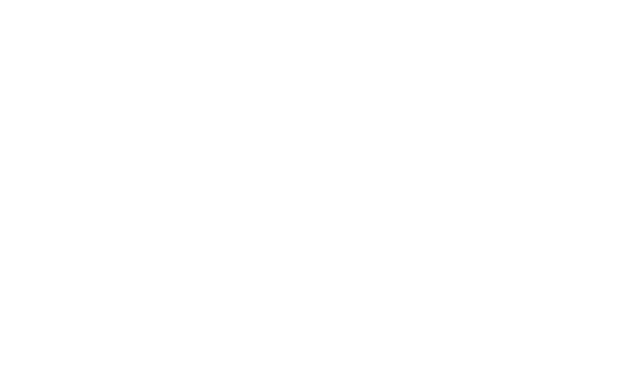
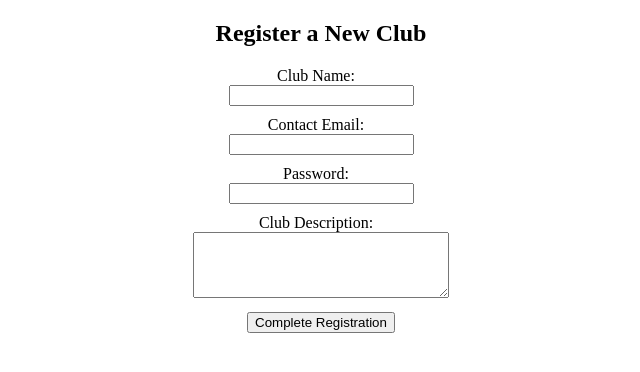
Before and after one commit to FakeNinja21/UCSCClubSearch, a React (Create React App) app: page /club-signup in a window 1280 px wide. Before the commit this address had no page. Shown: the top 372 px of the page, without its empty margins (319-959 px from the left). Built offline with nearby package versions, Linux system fonts and the light colour scheme.

Commit message:
week1 aadi login and signup pages

```diff
--- a/src/App.js
+++ b/src/App.js
@@ -1,22 +1,39 @@
-// App.js
-import { BrowserRouter as Router, Routes, Route } from "react-router-dom";
-import MainLogin from "./pages/MainLogin";
-import StudentLogin from "./pages/StudentLogin";
-import CalendarPage from "./pages/CalendarPage";
-import NotificationsPage from "./pages/NotificationsPage";
-import BrowseClubs from "./pages/BrowseClubs";
+import React from 'react';
+import { Routes, Route, Link } from 'react-router-dom';
+import StudentLogin from './pages/StudentLogin.js';
+import MainLogin from './pages/MainLogin.js';
+import BrowseClubs from './pages/BrowseClubs.js';
+import CalendarPage from './pages/CalendarPage.js';
+import NotificationsPage from './pages/NotificationsPage.js';
+import ClubSignUp from './pages/ClubSignUp.js';
+
+const HomePage = () => {
+  return (
+    <div style={{ textAlign: 'center' }}>
+      <h1>Club Connect</h1>
+      <Link to="/student-login">
+        <button>Login as Student</button>
+      </Link>
+      <Link to="/main-login" style={{ marginLeft: '10px' }}>
+        <button>Login as Club</button>
+      </Link>
+    </div>
+  );
+};
 
 function App() {
   return (
-    <Router>
+    <div className="App">
       <Routes>
-        <Route path="/" element={<MainLogin />} />
+        <Route path="/" element={<HomePage />} />
         <Route path="/student-login" element={<StudentLogin />} />
+        <Route path="/main-login" element={<MainLogin />} />
+        <Route path="/browse-clubs" element={<BrowseClubs />} />
         <Route path="/calendar" element={<CalendarPage />} />
         <Route path="/notifications" element={<NotificationsPage />} />
-        <Route path="/clubs" element={<BrowseClubs />} />
+        <Route path="/club-signup" element={<ClubSignUp />} />
       </Routes>
-    </Router>
+    </div>
   );
 }
 
--- a/src/index.js
+++ b/src/index.js
@@ -1,10 +1,16 @@
+// src/index.js - The Corrected Version
+
 import React from 'react';
 import ReactDOM from 'react-dom/client';
 import App from './App';
+import { BrowserRouter } from 'react-router-dom'; // Make sure this is imported
+
 
 const root = ReactDOM.createRoot(document.getElementById('root'));
 root.render(
   <React.StrictMode>
-    <App />
+    <BrowserRouter> {/* Make sure <App /> is wrapped by <BrowserRouter> */}
+      <App />
+    </BrowserRouter>
   </React.StrictMode>
 );
--- /dev/null
+++ b/src/pages/ClubSignUp.js
@@ -0,0 +1,73 @@
+// src/pages/ClubSignUp.js
+
+import React, { useState } from 'react';
+
+const ClubSignUp = () => {
+  // We need more state variables for a sign-up form
+  const [clubName, setClubName] = useState('');
+  const [clubEmail, setClubEmail] = useState('');
+  const [password, setPassword] = useState('');
+  const [clubDescription, setClubDescription] = useState('');
+
+  const handleSubmit = (event) => {
+    event.preventDefault();
+    const clubData = {
+      name: clubName,
+      email: clubEmail,
+      description: clubDescription,
+      // NOTE: In a real app, you would securely hash the password on the backend
+    };
+    alert(`Creating new club with data: ${JSON.stringify(clubData, null, 2)}`);
+  };
+
+  return (
+    <div style={{ textAlign: 'center' }}>
+      <h2>Register a New Club</h2>
+      <form onSubmit={handleSubmit}>
+        <div style={{ margin: '10px 0' }}>
+          <label htmlFor="clubName" style={{ marginRight: '10px', display: 'block' }}>Club Name:</label>
+          <input
+            type="text"
+            id="clubName"
+            value={clubName}
+            onChange={(e) => setClubName(e.target.value)}
+            required
+          />
+        </div>
+        <div style={{ margin: '10px 0' }}>
+          <label htmlFor="clubEmail" style={{ marginRight: '10px', display: 'block' }}>Contact Email:</label>
+          <input
+            type="email"
+            id="clubEmail"
+            value={clubEmail}
+            onChange={(e) => setClubEmail(e.target.value)}
+            required
+          />
+        </div>
+        <div style={{ margin: '10px 0' }}>
+          <label htmlFor="password" style={{ marginRight: '10px', display: 'block' }}>Password:</label>
+          <input
+            type="password"
+            id="password"
+            value={password}
+            onChange={(e) => setPassword(e.target.value)}
+            required
+          />
+        </div>
+        <div style={{ margin: '10px 0' }}>
+          <label htmlFor="clubDescription" style={{ marginRight: '10px', display: 'block' }}>Club Description:</label>
+          <textarea
+            id="clubDescription"
+            value={clubDescription}
+            onChange={(e) => setClubDescription(e.target.value)}
+            rows="4"
+            style={{width: '250px'}}
+          />
+        </div>
+        <button type="submit">Complete Registration</button>
+      </form>
+    </div>
+  );
+};
+
+export default ClubSignUp;
--- a/src/pages/MainLogin.js
+++ b/src/pages/MainLogin.js
@@ -1,26 +1,54 @@
-// pages/MainLogin.js
-import { useNavigate } from "react-router-dom";
+import React, { useState } from 'react';
+import { Link } from 'react-router-dom';
 
-export default function MainLogin() {
-  const navigate = useNavigate();
+const MainLogin = () => {
+  const [clubEmail, setClubEmail] = useState('');
+  const [password, setPassword] = useState('');
+
+  const handleSubmit = (event) => {
+    event.preventDefault();
+    alert(`Logging in Club with Email: ${clubEmail} and Password: ${password}`);
+  };
 
   return (
-    <div className="flex flex-col items-center justify-center min-h-screen bg-gray-100 px-4">
-      <h1 className="text-4xl font-bold mb-10 text-blue-700">Club Connect</h1>
-      <div className="space-y-4 w-full max-w-sm">
-        <button
-          onClick={() => navigate("/student-login")}
-          className="w-full bg-blue-600 text-white py-3 rounded-lg hover:bg-blue-700 transition"
-        >
-          Login as Student
-        </button>
-        <button
-          onClick={() => navigate("/club-login")}
-          className="w-full bg-green-600 text-white py-3 rounded-lg hover:bg-green-700 transition"
-        >
-          Login as Club
-        </button>
-      </div>
+    <div style={{ textAlign: 'center' }}>
+      <h2>Club Login</h2>
+      <form onSubmit={handleSubmit}>
+        <div style={{ margin: '10px 0' }}>
+          <label htmlFor="clubEmail" style={{ marginRight: '10px' }}>Club Email:</label>
+          <input
+            type="email"
+            id="clubEmail"
+            value={clubEmail}
+            onChange={(e) => setClubEmail(e.target.value)}
+            required
+          />
+        </div>
+        <div style={{ margin: '10px 0' }}>
+          <label htmlFor="password" style={{ marginRight: '10px' }}>Password:</label>
+          <input
+            type="password"
+            id="password"
+            value={password}
+            onChange={(e) => setPassword(e.target.value)}
+            required
+          />
+        </div>
+        <button type="submit">Login</button>
+      </form>
+
+      {/* This section adds a link to a future sign-up page */}
+      <hr style={{margin: '20px auto', width: '50%'}}/>
+      <p>Don't have an account for your club yet?</p>
+      {/* This link doesn't go anywhere yet because we haven't created
+        the Club Sign Up page or its route, but we're setting it up now.
+      */}
+      <Link to="/club-signup">
+          <button>Register New Club</button>
+      </Link>
+
     </div>
   );
-}
+};
+
+export default MainLogin;
--- a/src/pages/StudentLogin.js
+++ b/src/pages/StudentLogin.js
@@ -1,20 +1,43 @@
-// pages/StudentLogin.js
-import { useNavigate } from "react-router-dom";
+import React, { useState } from 'react';
+import { Link } from 'react-router-dom';
 
-export default function StudentLogin() {
-  const navigate = useNavigate();
+const StudentLogin = () => {
+  const [email, setEmail] = useState('');
+  const [password, setPassword] = useState('');
 
-  const handleNavigate = () => {
-    navigate("/notifications");
+  const handleSubmit = (event) => {
+    event.preventDefault();
+    alert(`Logging in with Email: ${email} and Password: ${password}`);
   };
 
   return (
-    <div>
-      <h1>Student Login</h1>
-      <p>This page is a placeholder.</p>
-      <button onClick={handleNavigate}>
-        Go to Notifications
-      </button>
+    <div style={{ textAlign: 'center' }}>
+      <h2>Student Login</h2>
+      <form onSubmit={handleSubmit}>
+        <div style={{ margin: '10px 0' }}>
+          <label htmlFor="email" style={{ marginRight: '10px' }}>Email:</label>
+          <input
+            type="email"
+            id="email"
+            value={email}
+            onChange={(e) => setEmail(e.target.value)}
+            required
+          />
+        </div>
+        <div style={{ margin: '10px 0' }}>
+          <label htmlFor="password" style={{ marginRight: '10px' }}>Password:</label>
+          <input
+            type="password"
+            id="password"
+            value={password}
+            onChange={(e) => setPassword(e.target.value)}
+            required
+          />
+        </div>
+        <button type="submit">Login</button>
+      </form>
     </div>
   );
-}
+};
+
+export default StudentLogin;
```
